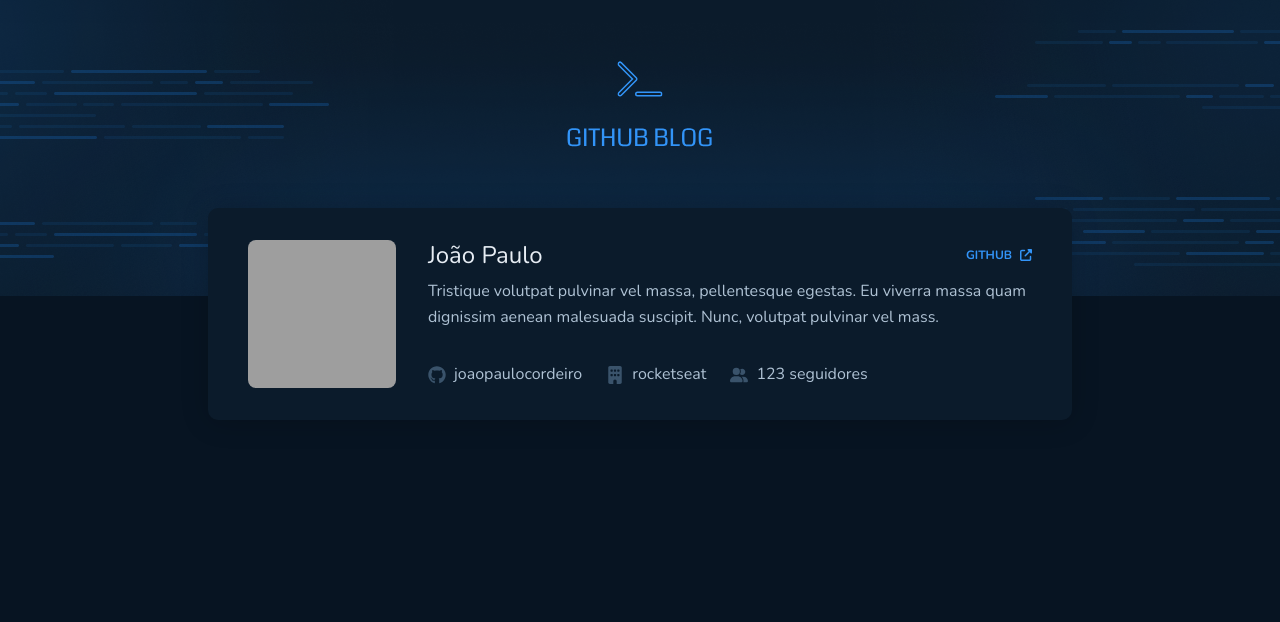
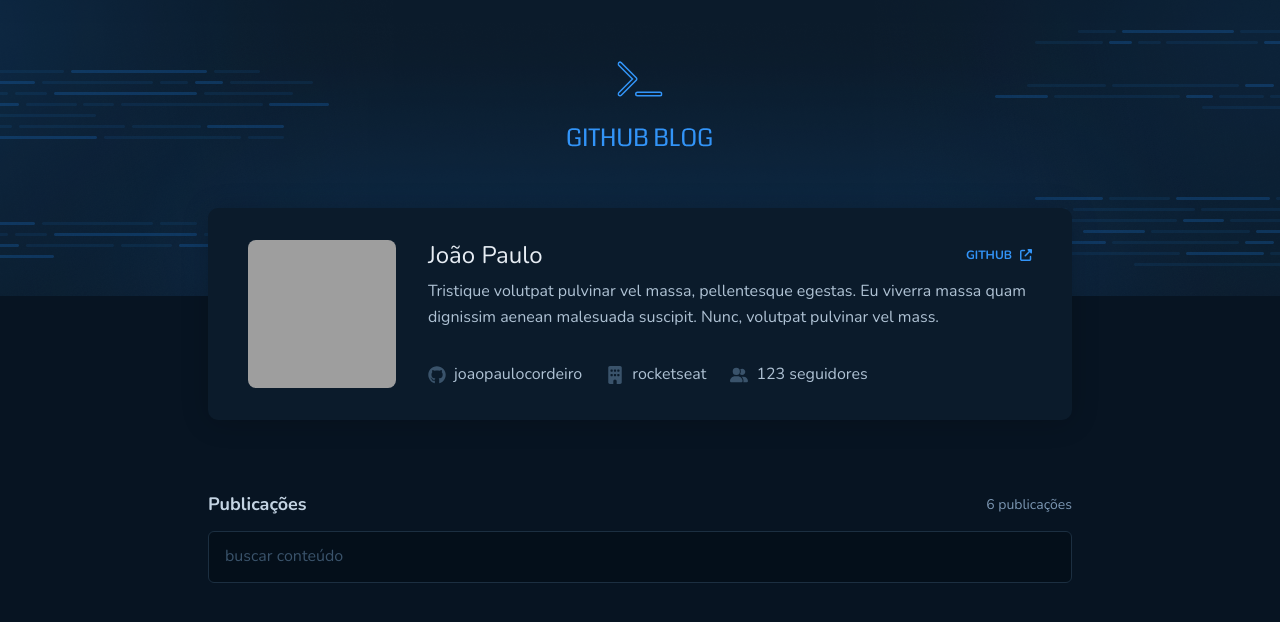
Before and after one commit to joaopaulocordeiro/github-blog, a React (Vite) app: page / in a window 1280 px wide. Shown: the top 622 px of the page. Built offline with nearby package versions, Linux system fonts and the light colour scheme; grey boxes are pictures that could not be loaded.

Commit message:
feat: componente de busca pronto

```diff
--- /dev/null
+++ b/src/pages/blog/components/SearchInput/index.tsx
@@ -0,0 +1,15 @@
+import { SearchInputContainer } from './style'
+
+export function SearchInput() {
+  return (
+    <SearchInputContainer>
+      <header>
+        <h3>Publicações</h3>
+
+        <span>6 publicações</span>
+      </header>
+
+      <input type="text" placeholder="buscar conteúdo" />
+    </SearchInputContainer>
+  )
+}
--- /dev/null
+++ b/src/pages/blog/components/SearchInput/style.ts
@@ -0,0 +1,43 @@
+import styled from 'styled-components'
+
+export const SearchInputContainer = styled.form`
+  width: 100%;
+  margin-top: 4.5rem;
+  margin-bottom: 3rem;
+
+  header {
+    display: flex;
+    align-items: center;
+    justify-content: space-between;
+    margin-bottom: 0.85rem;
+
+    h3 {
+      font-size: ${({ theme }) => theme.textSizes['title-title-s']};
+      color: ${({ theme }) => theme.colors['base-subtitle']};
+    }
+
+    span {
+      font-size: ${({ theme }) => theme.textSizes['text-text-s']};
+      color: ${({ theme }) => theme.colors['base-span']};
+    }
+  }
+
+  input {
+    width: 100%;
+    padding: 0.75rem 1rem;
+    border-radius: 6px;
+    background: ${({ theme }) => theme.colors['base-input']};
+    border: 1px solid ${({ theme }) => theme.colors['base-border']};
+    color: ${({ theme }) => theme.colors['base-text']};
+    transition: 0.4s;
+
+    &:focus {
+      border-color: ${({ theme }) => theme.colors['brand-blue']};
+      outline: none;
+    }
+
+    &::placeholder {
+      color: ${({ theme }) => theme.colors['base-label']};
+    }
+  }
+`
--- a/src/pages/blog/index.tsx
+++ b/src/pages/blog/index.tsx
@@ -1,5 +1,11 @@
 import { Profile } from './components/Profile'
+import { SearchInput } from './components/SearchInput'
 
 export function Blog() {
-  return <Profile />
+  return (
+    <>
+      <Profile />
+      <SearchInput />
+    </>
+  )
 }
```
